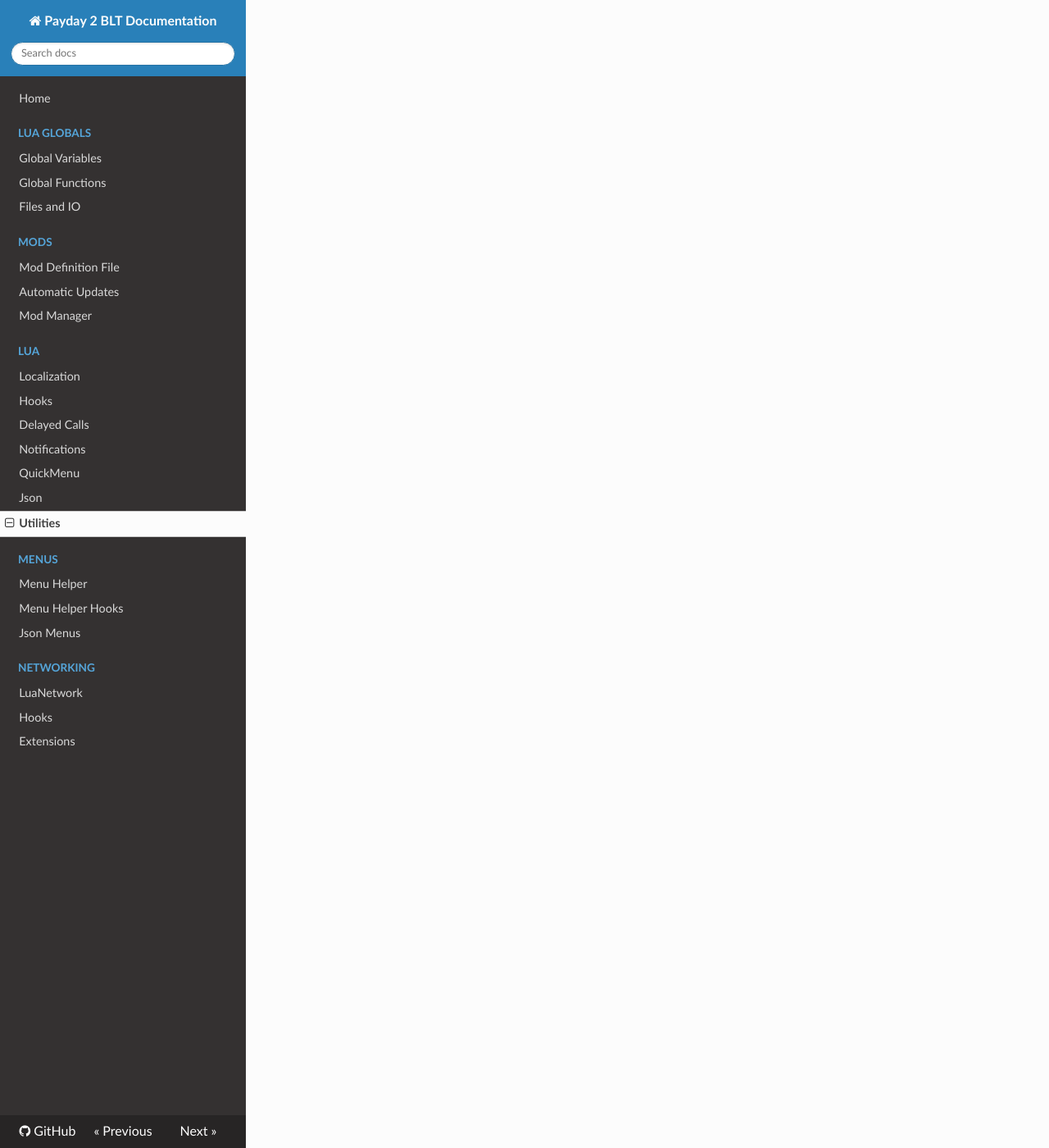
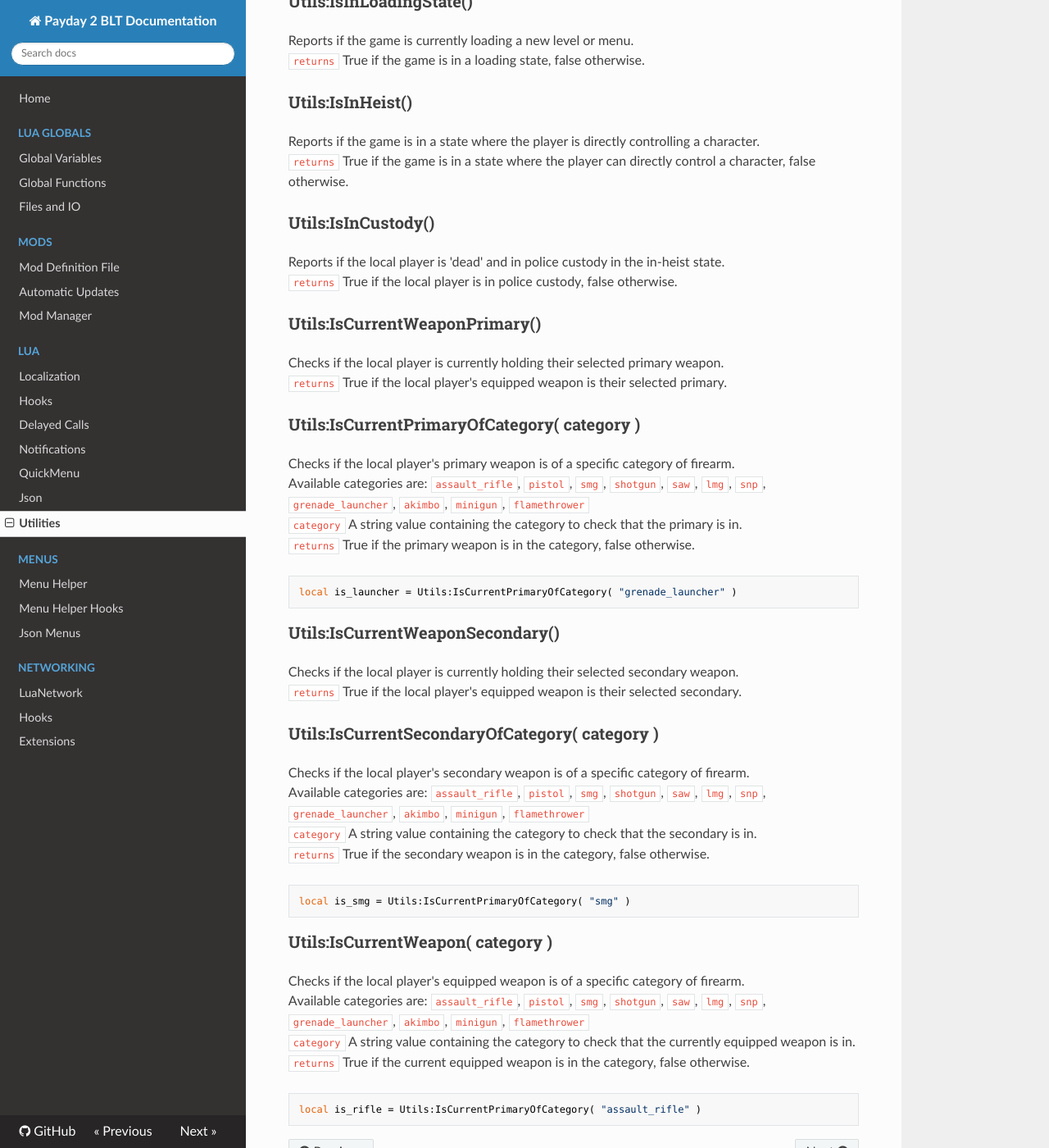
Before and after one commit to JamesWilko/Payday-2-BLT-Docs, an MkDocs documentation site: the page built from docs/lua/utils.md, in a window 1280 px wide and 1400 px high, scrolled down 2678 px. Shown: the whole window at 82% size. Built offline with MkDocs 1.6.1, drawn with Linux system fonts in a browser that asks for light colours; nearby versions of some CDN libraries; old or Windows-style settings are respelled for this version of MkDocs; some of the changed text lies outside the part shown.

Commit message:
Updated Utilities docs

```diff
--- a/docs/lua/utils.md
+++ b/docs/lua/utils.md
@@ -69,7 +69,7 @@ Rounds a number `num` to the specified number of decimal places in `precision`.
 	math.round_with_precision( num, 4 )
 
 
-### _G.GetPlayerAimPos( ply, max_range )
+### Utils:GetPlayerAimPos( ply, max_range )
 Get the point in the world, as a Vector3, where the player is aiming at.
 `ply` The player to get the aiming position of.
 `max_range` The maximum distance to raycast to check for a point.
@@ -78,7 +78,7 @@ Get the point in the world, as a Vector3, where the player is aiming at.
 	GetPlayerAimPos( managers.player:player_unit(), 10000 )
 
 
-### _G.GetCrosshairRay( from, to, slot_mask )
+### Utils:GetCrosshairRay( from, to, slot_mask )
 Gets a ray between two points and checks for a collision with the slot_mask along the ray.
 `from` The starting position of the ray, defaults to the player's head.
 `to` The ending position of the ray, defaults to 1m in from of the player's head.
@@ -88,3 +88,60 @@ Gets a ray between two points and checks for a collision with the slot_mask alon
 	local from = managers.player:player_unit():position()
 	local to = managers.player:player_unit():position() + Vector3( 0, 1000, 0 )
 	GetCrosshairRay( from, to )
+
+### Utils:ToggleItemToBoolean( item )
+Takes a toggle menu item, and returns a boolean based on its current state.
+`item` The toggle menu item.
+`returns` A boolean depending on the state of the toggle item. True if the toggle is on, false if off.
+
+	MenuCallbackHandler.test_toggle_callback = function( self, item )
+		local was_enabled = Utils:ToggleItemToBoolean( item )
+	end
+
+### Utils:IsInGameState()
+Reports if the game is currently in an in-game state, where the player may have direct control over a character at some point, such as the loadout screen, in-heist, victory or loss screens.
+`returns` True if the game is currently in an in-game state, false otherwise.
+
+### Utils:IsInLoadingState()
+Reports if the game is currently loading a new level or menu.
+`returns` True if the game is in a loading state, false otherwise.
+
+### Utils:IsInHeist()
+Reports if the game is in a state where the player is directly controlling a character.
+`returns` True if the game is in a state where the player can directly control a character, false otherwise.
+
+### Utils:IsInCustody()
+Reports if the local player is 'dead' and in police custody in the in-heist state.
+`returns` True if the local player is in police custody, false otherwise.
+
+### Utils:IsCurrentWeaponPrimary()
+Checks if the local player is currently holding their selected primary weapon.
+`returns` True if the local player's equipped weapon is their selected primary.
+
+### Utils:IsCurrentPrimaryOfCategory( category )
+Checks if the local player's primary weapon is of a specific category of firearm.
+Available categories are: `assault_rifle`, `pistol`, `smg`, `shotgun`, `saw`, `lmg`, `snp`, `grenade_launcher`, `akimbo`, `minigun`, `flamethrower`
+`category` A string value containing the category to check that the primary is in.
+`returns` True if the primary weapon is in the category, false otherwise.
+
+	local is_launcher = Utils:IsCurrentPrimaryOfCategory( "grenade_launcher" )
+
+### Utils:IsCurrentWeaponSecondary()
+Checks if the local player is currently holding their selected secondary weapon.
+`returns` True if the local player's equipped weapon is their selected secondary.
+
+### Utils:IsCurrentSecondaryOfCategory( category )
+Checks if the local player's secondary weapon is of a specific category of firearm.
+Available categories are: `assault_rifle`, `pistol`, `smg`, `shotgun`, `saw`, `lmg`, `snp`, `grenade_launcher`, `akimbo`, `minigun`, `flamethrower`
+`category` A string value containing the category to check that the secondary is in.
+`returns` True if the secondary weapon is in the category, false otherwise.
+
+	local is_smg = Utils:IsCurrentPrimaryOfCategory( "smg" )
+
+### Utils:IsCurrentWeapon( category )
+Checks if the local player's equipped weapon is of a specific category of firearm.
+Available categories are: `assault_rifle`, `pistol`, `smg`, `shotgun`, `saw`, `lmg`, `snp`, `grenade_launcher`, `akimbo`, `minigun`, `flamethrower`
+`category` A string value containing the category to check that the currently equipped weapon is in.
+`returns` True if the current equipped weapon is in the category, false otherwise.
+
+	local is_rifle = Utils:IsCurrentPrimaryOfCategory( "assault_rifle" )
```
